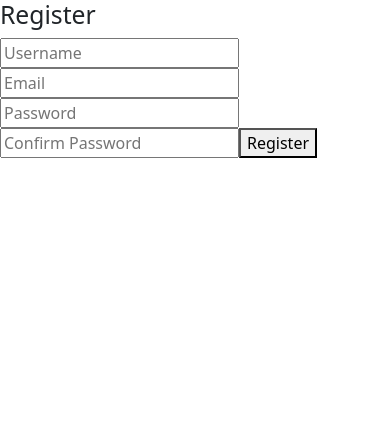
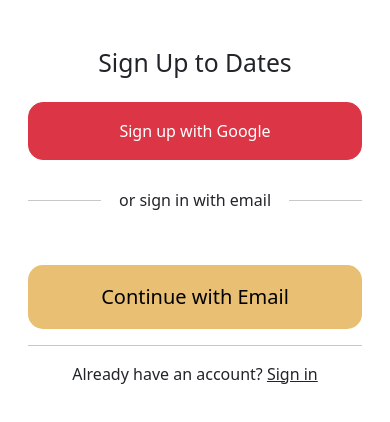
Before and after one commit to Xalil404/crud-frontend-, a React (Create React App) app in the folder crud-frontend/: page /register in a window 390 px wide. Shown: the top 422 px of the page. Built offline with nearby package versions, Linux system fonts and the light colour scheme.

Commit message:
Styled register account page

```diff
--- a/crud-frontend/src/App.css
+++ b/crud-frontend/src/App.css
@@ -49,3 +49,26 @@
     border-top: 2px solid #000000; /* Adjust color and thickness as needed */
     margin: 5px 0; /* Space above and below the divider */
 }
+
+
+/*                                                               All auth */
+/* Login page */
+.rounded-button {
+    border-radius: 15px; /* Adjust the value as needed */
+}
+
+.divider-login {
+    display: flex;
+    align-items: center; /* Center align the text vertically */
+}
+
+.divider-line {
+    flex: 1; /* Make the line take up available space */
+    border: none; /* Remove default border */
+    height: 1px; /* Set the height of the line */
+    background-color: #212529; /* Set the color of the line */
+}
+
+.divider-text {
+    padding: 0 10px; /* Add some padding on the sides of the text */
+}
--- a/crud-frontend/src/App.js
+++ b/crud-frontend/src/App.js
@@ -7,6 +7,7 @@ import Navbar from './components/Navbar';
 import Home from './components/Home';
 import Login from './components/auth/Login';
 import Register from './components/auth/Register';
+import VerifyEmail from './components/auth/VerifyEmail';
 import Birthdays from './components/Birthdays';
 import Dashboard from './components/Dashboard';
 import Logout from './components/auth/Logout'; // Import the Logout component
@@ -20,6 +21,7 @@ const App = () => {
                 <Route path="/" element={<Home />} />
                 <Route path="/login" element={<Login />} />
                 <Route path="/register" element={<Register />} />
+                <Route path="/verify-email" element={<VerifyEmail />} />
                 <Route
                     path="/birthdays"
                     element={
--- a/crud-frontend/src/components/auth/Login.js
+++ b/crud-frontend/src/components/auth/Login.js
@@ -44,15 +44,16 @@ const Login = () => {
                 {/* Right Column for Login Form */}
                 <div className="col-md-6">
                     <div className="card" style={{ border: 'none' }}>
-                        <div className="card-header text-center card-header-custom">
+                        <div className="card-header-a text-center card-header-custom">
                             <h2>Sign in to Dates</h2>
                         </div>
+
                         <div className="card-body">
                             {/* Social Media Login Buttons */}
-                            <div className="social-login-buttons text-center mb-3">
+                            <div className="social-login-buttons text-center mb-5">
                                 <button
                                     type="button"
-                                    className="btn btn-danger btn-block mb-4"
+                                    className="btn btn-danger mb-4 w-100 py-3 mx-auto d-block rounded-button"
                                     onClick={() => navigate('/auth/google')}
                                 >
                                     <i className="fab fa-google"></i> Login with Google
@@ -61,10 +62,13 @@ const Login = () => {
 
                             {/* Divider with text */}
                             <div className="text-center mb-5">
-                                <div className="divider">
-                                    <span className="divider-text">or sign in with email</span>
+                                <div className="divider-login">
+                                    <hr className="divider-line" />
+                                    <span className="divider-text mx-2">or sign in with email</span>
+                                    <hr className="divider-line" />
                                 </div>
                             </div>
+
 
                             {/* Login Form */}
                             <form onSubmit={handleSubmit}>
@@ -87,7 +91,7 @@ const Login = () => {
                                 <div className="social-login-buttons">
                                     <button
                                         type="submit"
-                                        className="btn btn-lg mx-auto d-block"
+                                        className="btn btn-lg mx-auto d-block w-100 py-3 rounded-button"
                                         style={{ backgroundColor: '#E8BF73', color: 'black' }}
                                         disabled={loading}
                                     >
--- a/crud-frontend/src/components/auth/Register.js
+++ b/crud-frontend/src/components/auth/Register.js
@@ -1,19 +1,25 @@
 import React, { useState } from 'react';
 import { registerUser } from '../../services/api'; // Import the registerUser function
+import { useNavigate } from 'react-router-dom';
 
 const Register = () => {
+    const navigate = useNavigate();
     const [username, setUsername] = useState('');
     const [email, setEmail] = useState('');
     const [password1, setPassword1] = useState('');
     const [password2, setPassword2] = useState('');
     const [error, setError] = useState('');
+    const [showEmailFields, setShowEmailFields] = useState(false);
 
     const handleSubmit = async (e) => {
         e.preventDefault();
         setError(''); // Clear any previous errors
         try {
             const response = await registerUser({ username, email, password1, password2 });
-            console.log(response); // Handle success (e.g., redirect to login)
+            console.log(response); // Handle success (e.g., log response)
+
+            // Redirect to the email verification page
+            navigate('/verify-email'); // Replace with your actual verification page path
         } catch (error) {
             console.error(error); // Log the error response
             setError('Registration failed. Please check your details.'); // Display error
@@ -21,11 +27,59 @@ const Register = () => {
     };
 
     return (
-        <div>
+        <div className="container mt-5">
+            <div className="row">
+                {/* Left Column for Image */}
+                <div className="col-md-6 d-none d-md-block">
+                    <img
+                        src="https://res.cloudinary.com/dnbbm9vzi/image/upload/v1729336214/credit-card-icon_1_q9qpcd.png"
+                        className="img-fluid"
+                        alt="Login"
+                    />
+                </div>
+
+                <div className="col-md-6">
+                    <div className="card" style={{ border: 'none' }}>
+                        <div className="card-header-1 text-center card-header-custom">
+                            <h2>Sign Up to Dates</h2>
+                        </div>
+                        <div className="card-body">
                             <form onSubmit={handleSubmit}>
-                <h2>Register</h2>
+                                {/* Social Media Login Buttons */}
+                                <div className="social-login-buttons text-center mb-3">
+                                    <a href="/auth/google" type="button" className="btn btn-danger mb-4 w-100 py-3 mx-auto d-block rounded-button">
+                                        <i className="fab fa-google"></i> Sign up with Google
+                                    </a>
+                                </div>
+
+                                {/* Divider with text */}
+                                <div className="text-center mb-5">
+                                    <div className="divider-login">
+                                        <hr className="divider-line" />
+                                        <span className="divider-text mx-2">or sign in with email</span>
+                                        <hr className="divider-line" />
+                                    </div>
+                                </div>
+
+                                {/* Continue with email button */}
+                                <div className="social-login-buttons text-center mb-3">
+                                    <button
+                                        type="button"
+                                        className="btn btn-lg mx-auto d-block w-100 py-3 rounded-button"
+                                        id="email-button"
+                                        style={{ backgroundColor: '#E8BF73', color: 'black' }}
+                                        onClick={() => setShowEmailFields(true)}
+                                    >
+                                        Continue with Email
+                                    </button>
+                                </div>
+
+                                {/* Email registration fields (initially hidden) */}
+                                {showEmailFields && (
+                                    <div id="email-fields">
                                         <input
                                             type="text"
+                                            className="form-control mb-3"
                                             placeholder="Username"
                                             value={username}
                                             onChange={(e) => setUsername(e.target.value)}
@@ -33,6 +87,7 @@ const Register = () => {
                                         />
                                         <input
                                             type="email"
+                                            className="form-control mb-3"
                                             placeholder="Email"
                                             value={email}
                                             onChange={(e) => setEmail(e.target.value)}
@@ -40,6 +95,7 @@ const Register = () => {
                                         />
                                         <input
                                             type="password"
+                                            className="form-control mb-3"
                                             placeholder="Password"
                                             value={password1}
                                             onChange={(e) => setPassword1(e.target.value)}
@@ -47,14 +103,35 @@ const Register = () => {
                                         />
                                         <input
                                             type="password"
+                                            className="form-control mb-3"
                                             placeholder="Confirm Password"
                                             value={password2}
                                             onChange={(e) => setPassword2(e.target.value)}
                                             required
                                         />
-                <button type="submit">Register</button>
+                                        <div className="social-login-buttons">
+                                            <button
+                                                type="submit"
+                                                className="btn btn-lg mx-auto d-block w-100 py-3 rounded-button"
+                                                id="signup-button"
+                                                style={{ backgroundColor: '#E8BF73', color: 'black' }}
+                                            >
+                                                Sign Up
+                                            </button>
+                                        </div>
+                                    </div>
+                                )}
+
                                 {error && <p style={{ color: 'red' }}>{error}</p>}
                             </form>
+                            <hr />
+                            <p className="text-center">
+                                Already have an account? <a href="/login" className="text-dark">Sign in</a>
+                            </p>
+                        </div>
+                    </div>
+                </div>
+            </div>
         </div>
     );
 };
--- /dev/null
+++ b/crud-frontend/src/components/auth/VerifyEmail.js
@@ -0,0 +1,43 @@
+import React from 'react';
+
+
+const VerifyEmail = () => {
+    return (
+        <div className="container mt-5">
+            <div className="row">
+                {/* Left Column for Image */}
+                <div className="col-md-6 d-none d-md-block">
+                    <img
+                        src="https://res.cloudinary.com/dnbbm9vzi/image/upload/v1729338885/add-icon_1_h8e41f.png"
+                        className="img-fluid"
+                        alt="Background"
+                        style={{ width: '100%', height: 'auto' }}
+                    />
+                </div>
+                <div className="col-md-6">
+                    <div className="card" style={{ border: 'none' }}>
+                        <div className="card-header text-center" style={{ backgroundColor: '#E8BF73', color: 'black' }}>
+                            <h1>Verify Your Email Address</h1>
+                        </div>
+                        <div className="card-body">
+                            <p className="text-center">
+                                We have sent an email to you for verification. <br />
+                                Follow the link provided to finalize the signup process. <br />
+                                If you do not see the verification email in your main inbox, check your spam folder. <br />
+                                Please contact us if you do not receive the verification email within a few minutes.
+                            </p>
+                        </div>
+                        <div className="text-center">
+                            <a href="/login"
+                                className="btn btn-lg mx-auto d-block w-100 py-3 rounded-button"
+                                style={{ backgroundColor: '#E8BF73', color: 'black' }}>
+                                Go to Login</a>
+                        </div>
+                    </div>
+                </div>
+            </div>
+        </div>
+    );
+};
+
+export default VerifyEmail;
```
Lines whose indentation alone changed are shown as unchanged.
